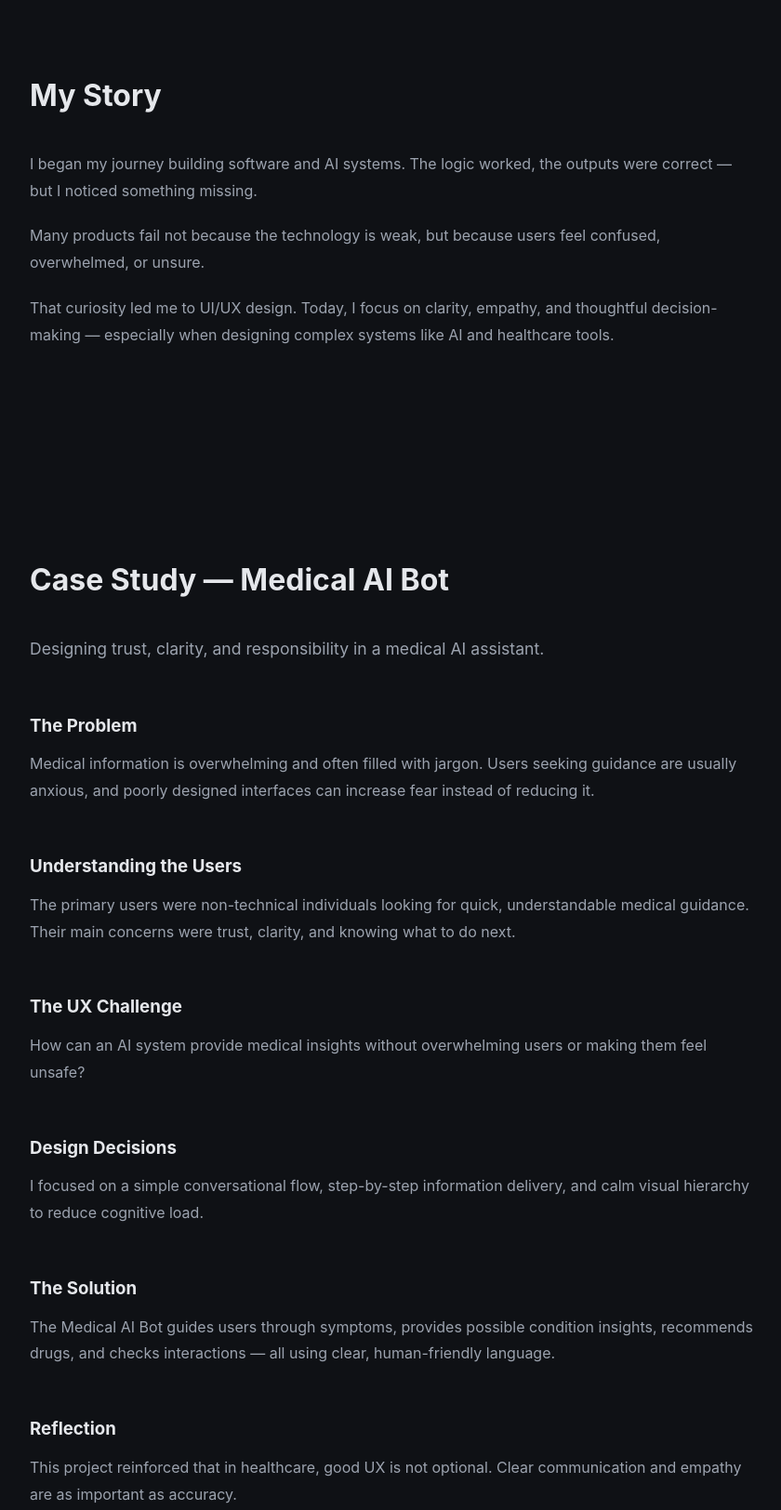
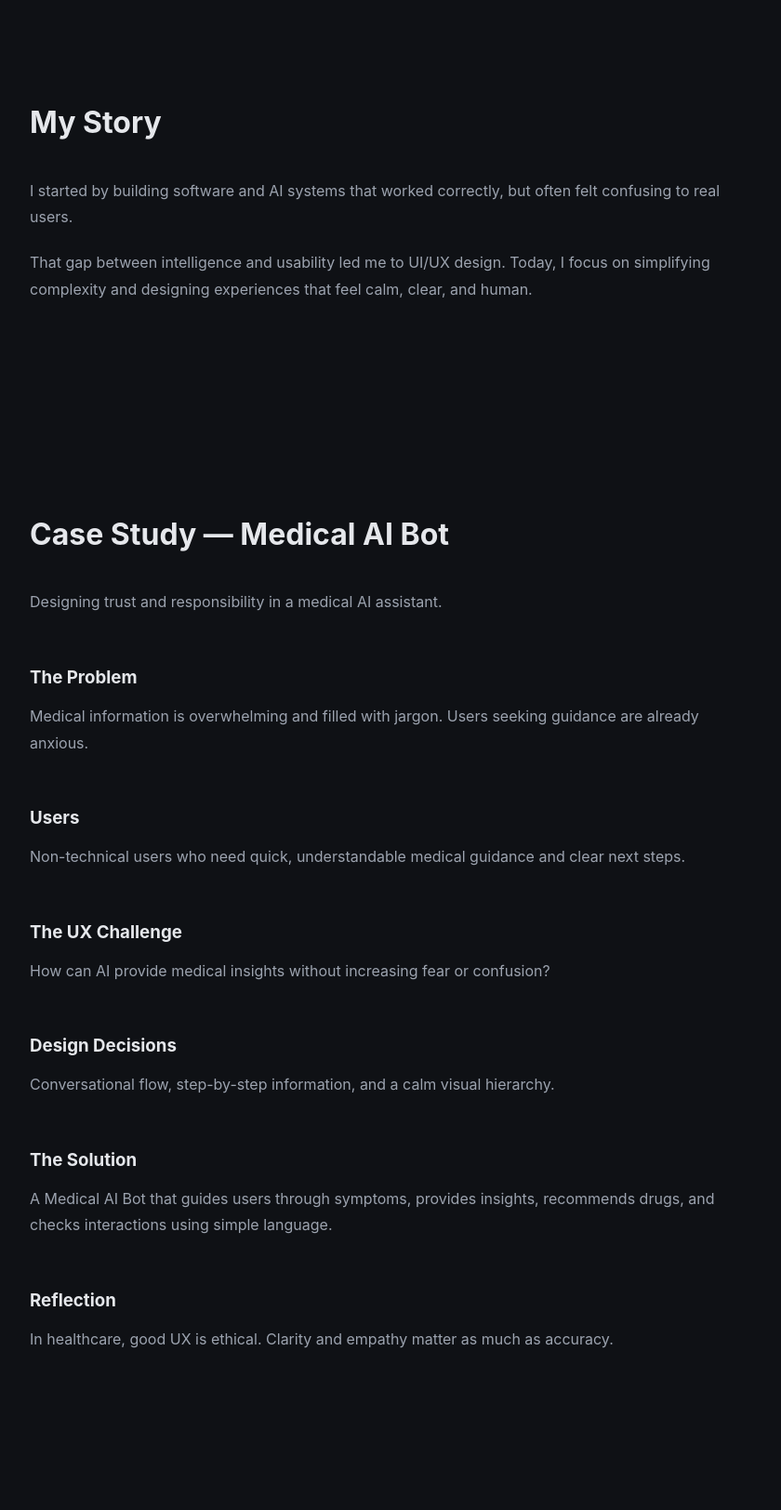
Before and after one commit to fardeen2036/story_portfolio, a plain HTML site: page index.html in a window 1280 px wide. Shown: the part 561-2185 px from the top of the page at 93% size, without its empty margins (218-1058 px from the left). Drawn offline with Linux system fonts and the light colour scheme.

Commit message:
Update index.html

```diff
--- a/index.html
+++ b/index.html
@@ -10,10 +10,11 @@
 
   <!-- HERO -->
   <section class="hero">
-    <h1>Designing calm, human-centered experiences for intelligent systems.</h1>
+    <span class="tag">UI/UX × AI</span>
+    <h1>Designing calm, human-centered experiences for intelligent systems</h1>
     <p>
-      I’m <strong>Fardeen</strong> — I work at the intersection of AI, UX, and
-      real human needs, turning complex systems into clear, usable experiences.
+      I’m <strong>Fardeen</strong> — I design AI-powered products with a strong
+      focus on clarity, usability, and trust.
     </p>
     <div class="hero-buttons">
       <a href="#medical-ai">View Case Study</a>
@@ -22,83 +23,94 @@
   </section>
 
   <!-- ABOUT -->
-  <section id="about">
+  <section id="about" class="section">
     <h2>My Story</h2>
+    <div class="card">
       <p>
-      I began my journey building software and AI systems.
-      The logic worked, the outputs were correct — but I noticed something missing.
+        I started by building software and AI systems that worked correctly,
+        but often felt confusing to real users.
       </p>
       <p>
-      Many products fail not because the technology is weak,
-      but because users feel confused, overwhelmed, or unsure.
+        That gap between intelligence and usability led me to UI/UX design.
+        Today, I focus on simplifying complexity and designing experiences
+        that feel calm, clear, and human.
       </p>
-    <p>
-      That curiosity led me to UI/UX design.
-      Today, I focus on clarity, empathy, and thoughtful decision-making —
-      especially when designing complex systems like AI and healthcare tools.
-    </p>
+    </div>
   </section>
 
   <!-- CASE STUDY -->
-  <section id="medical-ai">
+  <section id="medical-ai" class="section alt">
     <h2>Case Study — Medical AI Bot</h2>
-    <p class="intro">
-      Designing trust, clarity, and responsibility in a medical AI assistant.
+    <p class="section-intro">
+      Designing trust and responsibility in a medical AI assistant.
     </p>
 
+    <div class="case-grid">
+
+      <div class="case-card">
         <h3>The Problem</h3>
         <p>
-      Medical information is overwhelming and often filled with jargon.
-      Users seeking guidance are usually anxious, and poorly designed interfaces
-      can increase fear instead of reducing it.
+          Medical information is overwhelming and filled with jargon.
+          Users seeking guidance are already anxious.
         </p>
+      </div>
 
-    <h3>Understanding the Users</h3>
+      <div class="case-card">
+        <h3>Users</h3>
         <p>
-      The primary users were non-technical individuals looking for quick,
-      understandable medical guidance. Their main concerns were trust,
-      clarity, and knowing what to do next.
+          Non-technical users who need quick, understandable medical guidance
+          and clear next steps.
         </p>
+      </div>
 
+      <div class="case-card">
         <h3>The UX Challenge</h3>
         <p>
-      How can an AI system provide medical insights without overwhelming users
-      or making them feel unsafe?
+          How can AI provide medical insights without increasing fear
+          or confusion?
         </p>
+      </div>
 
+      <div class="case-card">
         <h3>Design Decisions</h3>
         <p>
-      I focused on a simple conversational flow, step-by-step information delivery,
-      and calm visual hierarchy to reduce cognitive load.
+          Conversational flow, step-by-step information, and a calm visual
+          hierarchy.
         </p>
+      </div>
 
+      <div class="case-card">
         <h3>The Solution</h3>
         <p>
-      The Medical AI Bot guides users through symptoms, provides possible condition
-      insights, recommends drugs, and checks interactions — all using clear,
-      human-friendly language.
+          A Medical AI Bot that guides users through symptoms, provides insights,
+          recommends drugs, and checks interactions using simple language.
         </p>
+      </div>
 
+      <div class="case-card">
         <h3>Reflection</h3>
         <p>
-      This project reinforced that in healthcare, good UX is not optional.
-      Clear communication and empathy are as important as accuracy.
+          In healthcare, good UX is ethical. Clarity and empathy matter as much
+          as accuracy.
         </p>
+      </div>
+
+    </div>
   </section>
 
   <!-- THINKING -->
-  <section>
+  <section class="section">
     <h2>How I Think</h2>
-    <ul>
-      <li>Clarity over complexity</li>
-      <li>Empathy over assumptions</li>
-      <li>Design for emotional context</li>
-      <li>Technology should explain itself</li>
-    </ul>
+    <div class="pill-grid">
+      <span>Clarity over complexity</span>
+      <span>Empathy before assumptions</span>
+      <span>Design for emotional context</span>
+      <span>Technology should explain itself</span>
+    </div>
   </section>
 
   <!-- CONTACT -->
-  <section class="contact">
+  <section class="section contact">
     <h2>Let’s Connect</h2>
     <p>
       If you’re building meaningful products — especially with AI —
```
Lines whose indentation alone changed are shown as unchanged.
